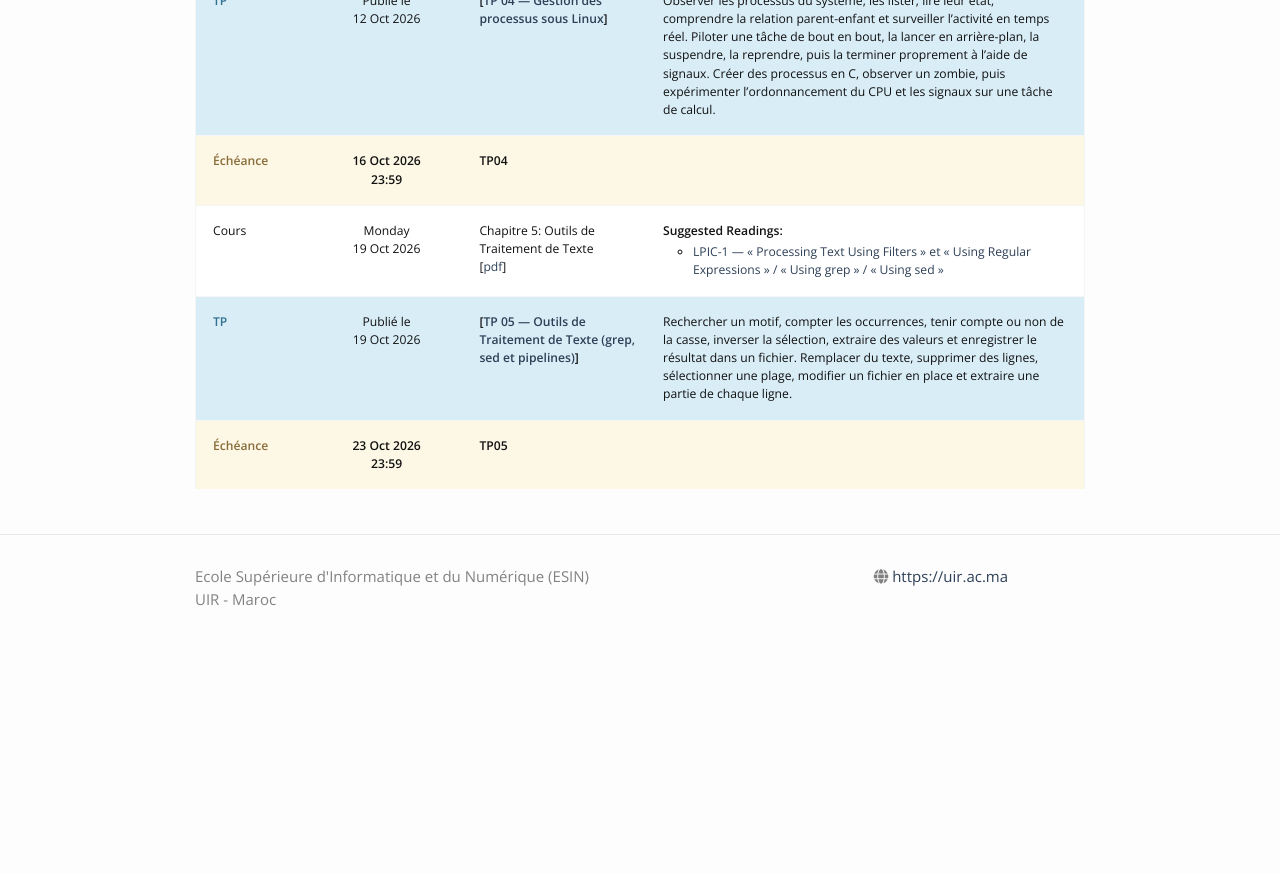
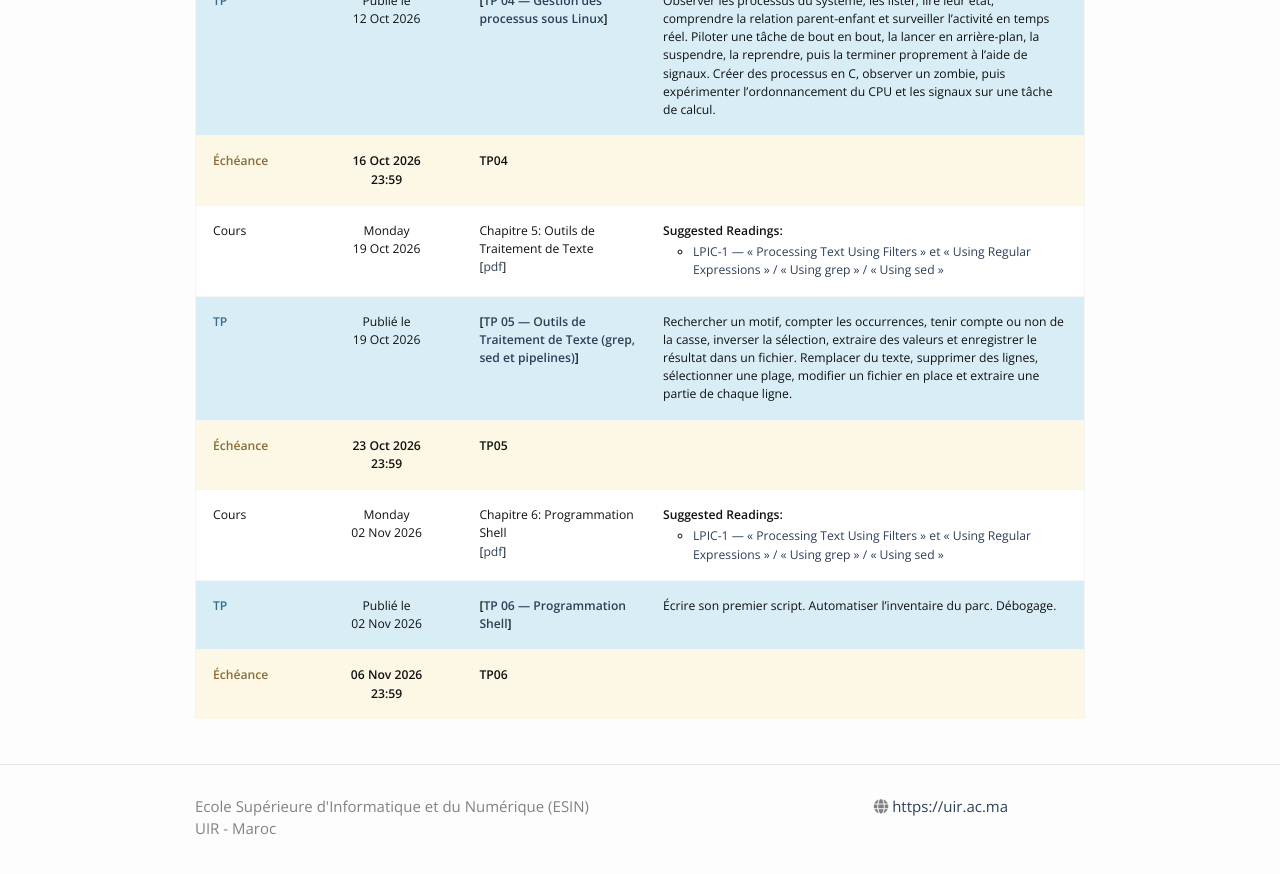
Before and after one commit to liaoux/it-intro-to-os, a Jekyll site: the page built from schedule.md, in a window 1280 px wide and 900 px high, scrolled down 1279 px. Shown: the top 874 px of the window. Built offline with Jekyll 4.4.1, drawn with Linux system fonts in a browser that asks for light colours; nearby versions of some CDN libraries; before the commit the page ends 1949 px from its top, so only the background shows below that.

Commit message:
lecture 6 and lab 6 uploaded

```diff
--- /dev/null
+++ b/_assignments/tp06.md
@@ -0,0 +1,14 @@
+---
+type: assignment
+date: 2026-11-02T14:30:00+1:00
+title: "TP 06 — Programmation Shell"
+pdf: /static_files/labs/lab06/lab06.pdf
+attachments:
+  - file: /static_files/labs/lab06/scripts_lab06.zip
+    name: "scripts_lab06.zip"
+objectif : Écrire son premier script. Automatiser l’inventaire du parc. Débogage.
+due_event:
+  date: 2026-11-06T23:59:00+1:00
+  description: "TP06"
+  type: due
+---
--- /dev/null
+++ b/_lectures/cm06.md
@@ -0,0 +1,12 @@
+---
+type: lecture
+date: 2026-11-02T12:30:00+0:00
+title: "Chapitre 6: Programmation Shell"
+tldr: "Écrire un script shell avec shebang, permissions d'exécution et gestion du statut de sortie, Utiliser variables, substitution de commande, arithmétique et manipulation de chaînes. Implémenter des branchements avec if/elif/else, [[ ]] et case. Construire des boucles for, while, until sur des fichiers, tableaux ou valeurs calculées. Concevoir des fonctions avec variables locales et paramètres pour modulariser les scripts. Analyser les options de la ligne de commande avec getopts. Déboguer un script avec bash -x et set -e"
+thumbnail: /static_files/thumbnails/cm06.png
+links:
+  - name: pdf
+    url: /static_files/lectures/cm06.pdf
+---
+**Suggested Readings:**
+- [LPIC-1 — « Processing Text Using Filters » et « Using Regular Expressions » / « Using grep » / « Using sed »]({{ site.baseurl }}/static_files/references/lpic-1-linux.pdf)
```
Also changed, not shown: project.md (+4 -1 lines), static_files/thumbnails/cm06.png (added), 3 other files.
